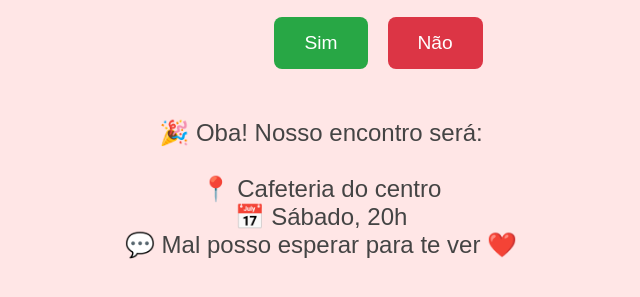
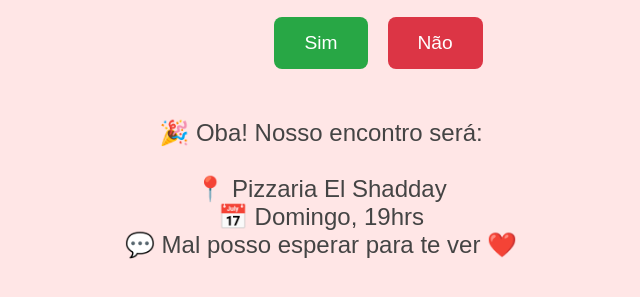
Before and after one commit to joaopedrosilva23/testando, a plain HTML site: page index.html in a window 1280 px wide. Both pictures are taken after a click on the button "Sim". Shown: the part 167-464 px from the top of the page, without its empty margins (319-959 px from the left). Drawn offline with Linux system fonts and the light colour scheme.

Commit message:
Update index.html

```diff
--- a/index.html
+++ b/index.html
@@ -45,8 +45,8 @@
     <button id="noBtn">Não</button>
     <div id="mensagem">
         🎉 Oba! Nosso encontro será:<br><br>
-        📍 Cafeteria do centro<br>
-        📅 Sábado, 20h<br>
+        📍 Pizzaria El Shadday<br>
+        📅 Domingo, 19hrs<br>
         💬 Mal posso esperar para te ver ❤️
     </div>
 
```
